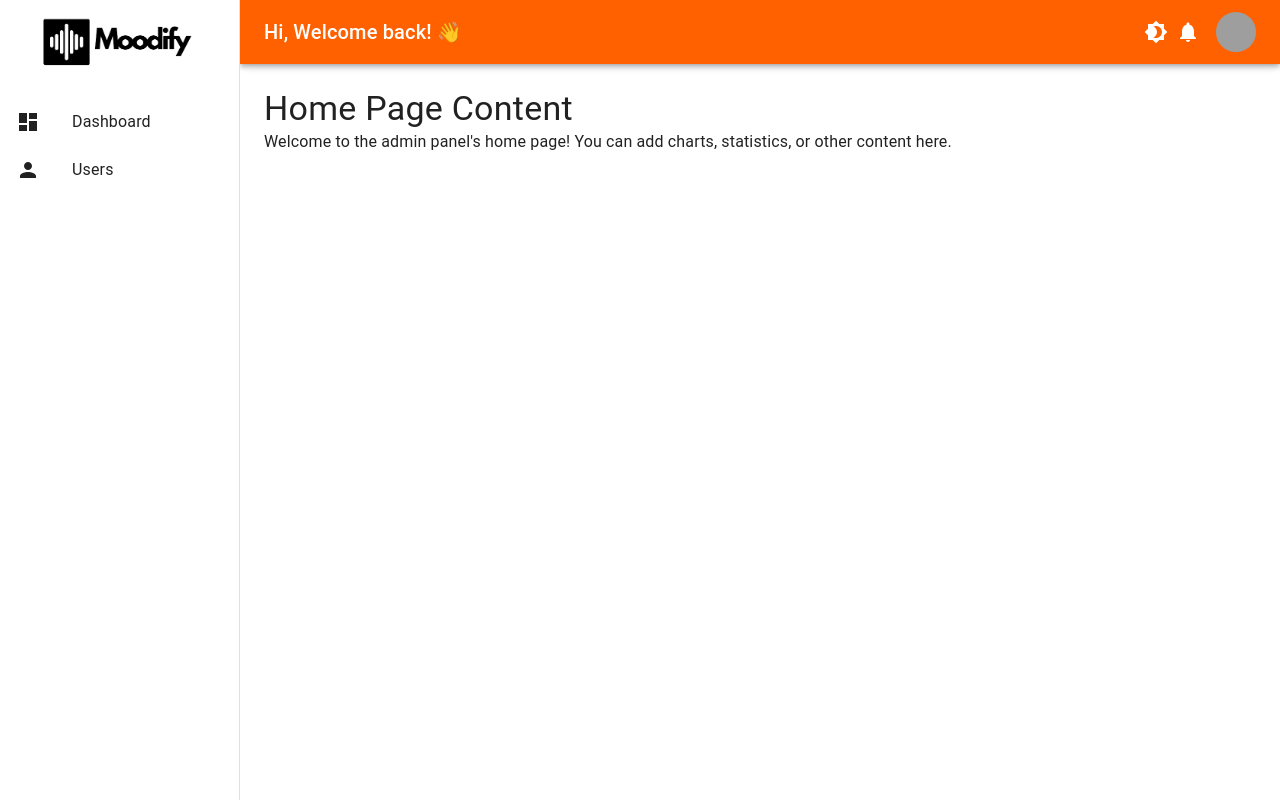
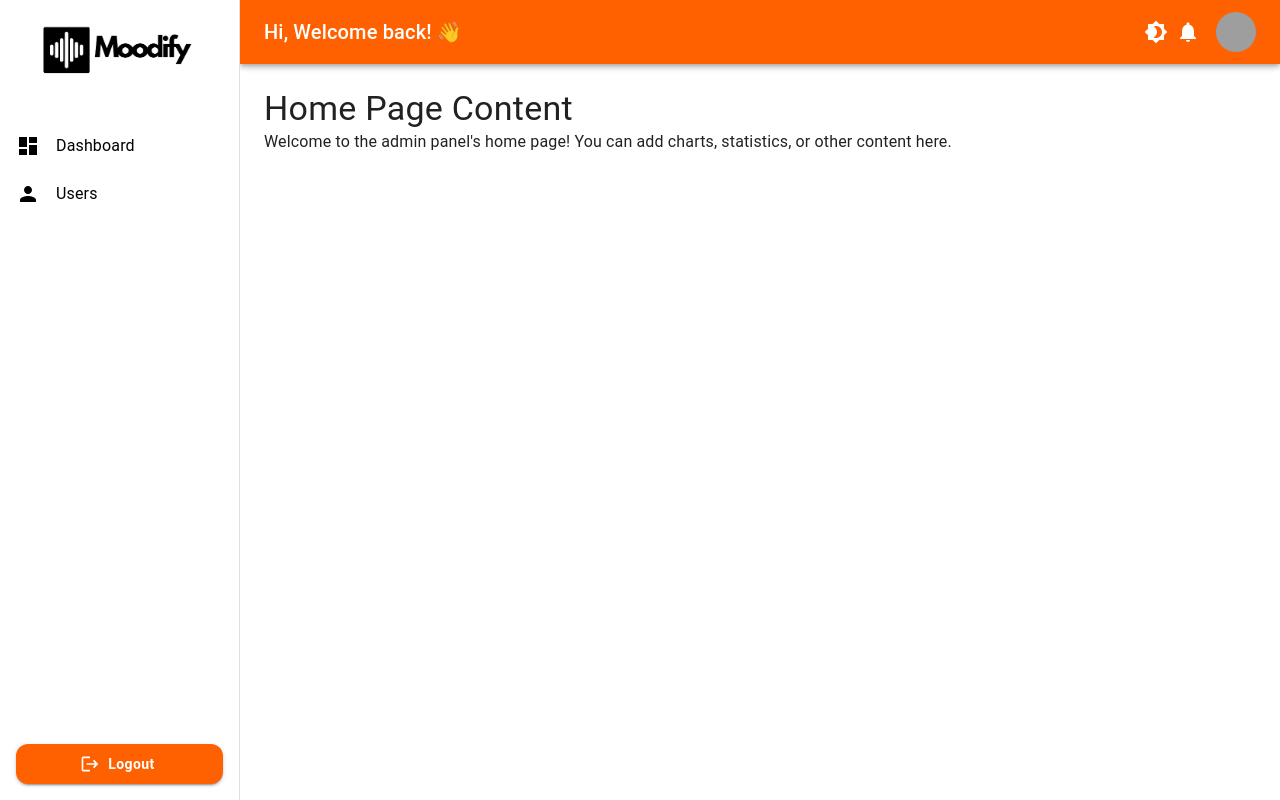
Before and after one commit to hananeltassa/Moodify-website, a React (Create React App) app: page /home in a window 1280 px wide. Built offline with nearby package versions, Linux system fonts and the light colour scheme; grey boxes are pictures that could not be loaded.

Commit message:
Updated SideBar ui

```diff
--- a/src/components/DashboardLayout/SidebarComponent.jsx
+++ b/src/components/DashboardLayout/SidebarComponent.jsx
@@ -1,8 +1,9 @@
 import React from "react";
-import { Drawer, Toolbar, List, ListItem, ListItemIcon, ListItemText, Box } from "@mui/material";
+import { Drawer, Toolbar, List, ListItem, ListItemIcon, ListItemText, Box, Button, Divider,} from "@mui/material";
 import { Link, useLocation } from "react-router-dom";
 import DashboardIcon from "@mui/icons-material/Dashboard";
 import PersonIcon from "@mui/icons-material/Person";
+import LogoutIcon from "@mui/icons-material/Logout";
 import LogoBlack from "../../assets/Logo-black.png";
 import LogoWhite from "../../assets/Logo-white.png";
 
@@ -10,18 +11,36 @@ const SidebarComponent = ({ mobileOpen, handleDrawerToggle, drawerWidth, mode })
   const location = useLocation();
 
   const drawer = (
-    <div>
+    <Box
+      sx={{
+        height: "100%",
+        display: "flex",
+        flexDirection: "column",
+        justifyContent: "space-between",
+        backgroundColor: mode === "dark" ? "#121212" : "#00000",
+        color: mode === "dark" ? "#FFFFFF" : "#000000",
+      }}
+    >
+      {/* Top Section: Branding and Navigation */}
+      <Box>
         {/* Toolbar for branding */}
-      <Toolbar>
+        <Toolbar
+          sx={{
+            justifyContent: "center",
+            paddingY: 2,
+          }}
+        >
           <img
             src={mode === "dark" ? LogoWhite : LogoBlack}
             alt="Admin Logo"
-          className="mt-2 mb-4"
+            style={{
+              objectFit: "contain",
+            }}
           />
         </Toolbar>
 
         {/* Navigation list */}
-      <List>
+        <List sx={{ mt: 2 }}>
           {[
             { text: "Dashboard", icon: <DashboardIcon />, link: "/dashboard" },
             { text: "Users", icon: <PersonIcon />, link: "/users" },
@@ -32,12 +51,23 @@ const SidebarComponent = ({ mobileOpen, handleDrawerToggle, drawerWidth, mode })
               component={Link}
               to={item.link}
               sx={{
-              backgroundColor: location.pathname === item.link ? "rgba(0, 0, 0, 0.1)" : "inherit",
-              "&:hover": { backgroundColor: "rgba(0, 0, 0, 0.05)" },
+                backgroundColor:
+                  location.pathname === item.link ? "rgba(255, 97, 0, 0.2)" : "inherit",
+                borderRadius: 2,
+                paddingX: 2,
+                paddingY: 1,
+                "&:hover": {
+                  backgroundColor: "rgba(255, 96, 0, 0.1)",
+                },
+                transition: "background-color 0.3s ease",
+                width: "100%",
               }}
             >
               <ListItemIcon
-              sx={{ color: location.pathname === item.link ? "primary.main" : "inherit" }}
+                sx={{
+                  color: location.pathname === item.link ? "primary.main" : "inherit",
+                  minWidth: "40px",
+                }}
               >
                 {item.icon}
               </ListItemIcon>
@@ -51,7 +81,27 @@ const SidebarComponent = ({ mobileOpen, handleDrawerToggle, drawerWidth, mode })
             </ListItem>
           ))}
         </List>
-    </div>
+      </Box>
+
+      {/* Bottom Section: Logout Button */}
+      <Box sx={{ p: 2 }}>
+        <Button
+          variant="contained"
+          color="primary"
+          startIcon={<LogoutIcon />}
+          fullWidth
+          sx={{
+            textTransform: "none",
+            fontWeight: "bold",
+            borderRadius: 3,
+            paddingY: 1,
+          }}
+          onClick={() => alert("Logged out!")}
+        >
+          Logout
+        </Button>
+      </Box>
+    </Box>
   );
 
   return (
```
Lines whose indentation alone changed are shown as unchanged.
